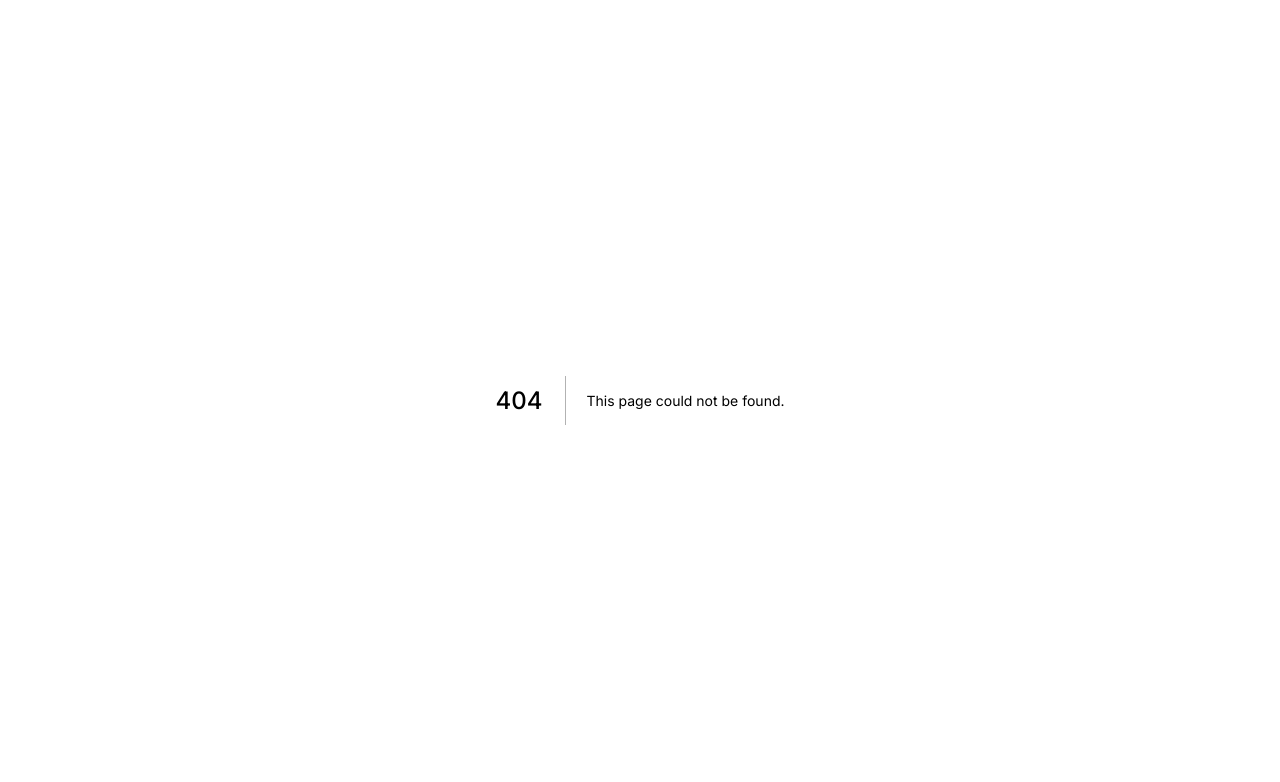
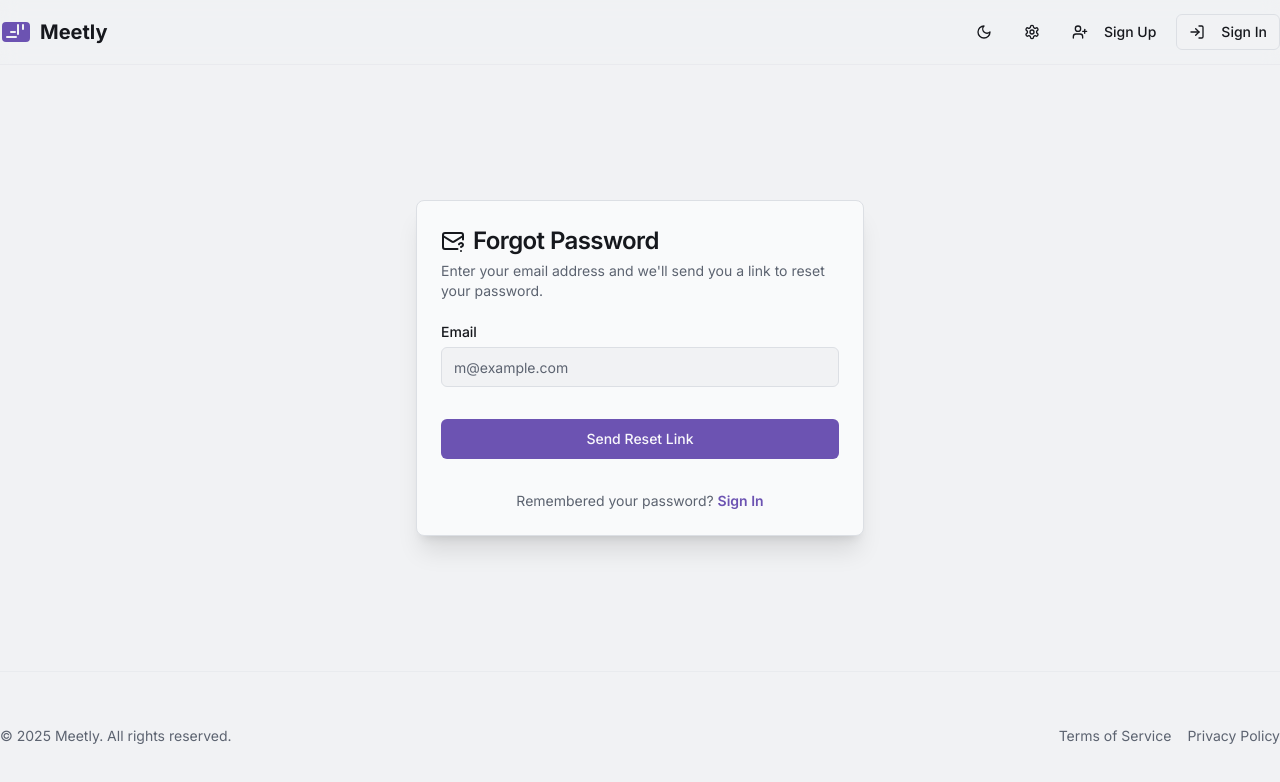
Before and after one commit to m6tm/meetly, a Next.js app: page /forgot-password in a window 1280 px wide. Before the commit this address had no page. Shown: the top 782 px of the page. Built offline with nearby package versions, Linux system fonts and the light colour scheme.

Commit message:
Ajoute les pages "mot de passes oublié" et création d'un nouveau mot de

```diff
--- /dev/null
+++ b/src/app/forgot-password/page.tsx
@@ -0,0 +1,16 @@
+
+import AppFooter from "@/components/layout/app-footer";
+import AppHeader from "@/components/layout/app-header";
+import ForgotPasswordForm from "@/components/auth/forgot-password-form";
+
+export default function ForgotPasswordPage() {
+  return (
+    <div className="flex flex-col min-h-screen bg-background">
+      <AppHeader />
+      <main className="flex-1 flex flex-col items-center justify-center p-4">
+        <ForgotPasswordForm />
+      </main>
+      <AppFooter />
+    </div>
+  );
+}
--- /dev/null
+++ b/src/app/reset-password/page.tsx
@@ -0,0 +1,16 @@
+
+import AppFooter from "@/components/layout/app-footer";
+import AppHeader from "@/components/layout/app-header";
+import ResetPasswordForm from "@/components/auth/reset-password-form";
+
+export default function ResetPasswordPage() {
+  return (
+    <div className="flex flex-col min-h-screen bg-background">
+      <AppHeader />
+      <main className="flex-1 flex flex-col items-center justify-center p-4">
+        <ResetPasswordForm />
+      </main>
+      <AppFooter />
+    </div>
+  );
+}
--- /dev/null
+++ b/src/components/auth/forgot-password-form.tsx
@@ -0,0 +1,81 @@
+
+'use client';
+
+import React, { useState } from 'react';
+import Link from 'next/link';
+import { Button } from '@/components/ui/button';
+import { Card, CardContent, CardDescription, CardFooter, CardHeader, CardTitle } from '@/components/ui/card';
+import { Input } from '@/components/ui/input';
+import { Label } from '@/components/ui/label';
+import { MailQuestion } from 'lucide-react';
+
+export default function ForgotPasswordForm() {
+  const [email, setEmail] = useState('');
+  const [isLoading, setIsLoading] = useState(false);
+  const [error, setError] = useState<string | null>(null);
+  const [successMessage, setSuccessMessage] = useState<string | null>(null);
+
+  const handleSubmit = async (event: React.FormEvent<HTMLFormElement>) => {
+    event.preventDefault();
+    setIsLoading(true);
+    setError(null);
+    setSuccessMessage(null);
+    console.log('Forgot Password submitted for:', email);
+    // Placeholder for actual forgot password logic
+    // Simulate API call
+    await new Promise(resolve => setTimeout(resolve, 1000));
+    // Example success:
+    setSuccessMessage('If an account exists for this email, a password reset link has been sent.');
+    // Example error:
+    // setError('Failed to send reset link. Please try again.');
+    setIsLoading(false);
+  };
+
+  return (
+    <Card className="w-full max-w-md shadow-xl">
+      <CardHeader className="space-y-1">
+        <CardTitle className="text-2xl flex items-center">
+          <MailQuestion className="mr-2 h-6 w-6" /> Forgot Password
+        </CardTitle>
+        <CardDescription>Enter your email address and we&apos;ll send you a link to reset your password.</CardDescription>
+      </CardHeader>
+      <form onSubmit={handleSubmit}>
+        <CardContent className="grid gap-4">
+          {error && (
+            <div className="p-3 rounded-md bg-destructive/10 text-destructive border border-destructive/30 text-sm">
+              {error}
+            </div>
+          )}
+          {successMessage && (
+            <div className="p-3 rounded-md bg-primary/10 text-primary border border-primary/30 text-sm">
+              {successMessage}
+            </div>
+          )}
+          <div className="grid gap-2">
+            <Label htmlFor="email">Email</Label>
+            <Input
+              id="email"
+              type="email"
+              placeholder="m@example.com"
+              required
+              value={email}
+              onChange={(e) => setEmail(e.target.value)}
+              disabled={isLoading || !!successMessage}
+            />
+          </div>
+          <Button className="w-full mt-4" type="submit" disabled={isLoading || !!successMessage}>
+            {isLoading ? 'Sending...' : 'Send Reset Link'}
+          </Button>
+        </CardContent>
+      </form>
+      <CardFooter className="flex flex-col gap-4 pt-2">
+        <p className="text-sm text-muted-foreground text-center">
+          Remembered your password?{' '}
+          <Link href="/signin" className="font-semibold text-primary hover:underline">
+            Sign In
+          </Link>
+        </p>
+      </CardFooter>
+    </Card>
+  );
+}
--- /dev/null
+++ b/src/components/auth/reset-password-form.tsx
@@ -0,0 +1,115 @@
+
+'use client';
+
+import React, { useState } from 'react';
+import Link from 'next/link';
+import { Button } from '@/components/ui/button';
+import { Card, CardContent, CardDescription, CardFooter, CardHeader, CardTitle } from '@/components/ui/card';
+import { Input } from '@/components/ui/input';
+import { Label } from '@/components/ui/label';
+import { KeyRound } from 'lucide-react'; // Or LockKeyhole
+
+export default function ResetPasswordForm() {
+  const [password, setPassword] = useState('');
+  const [confirmPassword, setConfirmPassword] = useState('');
+  const [isLoading, setIsLoading] = useState(false);
+  const [error, setError] = useState<string | null>(null);
+  const [successMessage, setSuccessMessage] = useState<string | null>(null);
+
+  // In a real app, you'd get the reset token from the URL query parameters
+  // const searchParams = useSearchParams();
+  // const token = searchParams.get('token');
+  // React.useEffect(() => {
+  //   if (!token) {
+  //     setError("Invalid or missing reset token.");
+  //   }
+  // }, [token]);
+
+  const handleSubmit = async (event: React.FormEvent<HTMLFormElement>) => {
+    event.preventDefault();
+    setIsLoading(true);
+    setError(null);
+    setSuccessMessage(null);
+
+    if (password !== confirmPassword) {
+      setError("Passwords don't match.");
+      setIsLoading(false);
+      return;
+    }
+
+    // if (!token) {
+    //   setError("Invalid or missing reset token. Cannot reset password.");
+    //   setIsLoading(false);
+    //   return;
+    // }
+
+    console.log('Reset Password submitted with new password.');
+    // Placeholder for actual reset password logic
+    // await resetPasswordWithToken(token, password);
+    await new Promise(resolve => setTimeout(resolve, 1000));
+
+    setSuccessMessage('Your password has been successfully reset. You can now sign in with your new password.');
+    // Example error:
+    // setError('Failed to reset password. The link may be invalid or expired.');
+    setIsLoading(false);
+  };
+
+  return (
+    <Card className="w-full max-w-md shadow-xl">
+      <CardHeader className="space-y-1">
+        <CardTitle className="text-2xl flex items-center">
+          <KeyRound className="mr-2 h-6 w-6" /> Reset Password
+        </CardTitle>
+        <CardDescription>Enter your new password below.</CardDescription>
+      </CardHeader>
+      <form onSubmit={handleSubmit}>
+        <CardContent className="grid gap-4">
+          {error && (
+            <div className="p-3 rounded-md bg-destructive/10 text-destructive border border-destructive/30 text-sm">
+              {error}
+            </div>
+          )}
+          {successMessage && (
+            <div className="p-3 rounded-md bg-primary/10 text-primary border border-primary/30 text-sm">
+              {successMessage}
+            </div>
+          )}
+          <div className="grid gap-2">
+            <Label htmlFor="password">New Password</Label>
+            <Input
+              id="password"
+              type="password"
+              required
+              value={password}
+              onChange={(e) => setPassword(e.target.value)}
+              disabled={isLoading || !!successMessage}
+            />
+          </div>
+          <div className="grid gap-2">
+            <Label htmlFor="confirm-password">Confirm New Password</Label>
+            <Input
+              id="confirm-password"
+              type="password"
+              required
+              value={confirmPassword}
+              onChange={(e) => setConfirmPassword(e.target.value)}
+              disabled={isLoading || !!successMessage}
+            />
+          </div>
+          <Button className="w-full mt-4" type="submit" disabled={isLoading || !!successMessage}>
+            {isLoading ? 'Resetting Password...' : 'Reset Password'}
+          </Button>
+        </CardContent>
+      </form>
+      {successMessage && (
+         <CardFooter className="flex flex-col gap-4 pt-2">
+          <p className="text-sm text-muted-foreground text-center">
+            <Link href="/signin" className="font-semibold text-primary hover:underline">
+              Proceed to Sign In
+            </Link>
+          </p>
+        </CardFooter>
+      )}
+    </Card>
+  );
+}
--- a/src/components/auth/sign-in-form.tsx
+++ b/src/components/auth/sign-in-form.tsx
@@ -62,7 +62,15 @@ export default function SignInForm() {
             />
           </div>
           <div className="grid gap-2">
-            <Label htmlFor="password">Password</Label>
+            <div className="flex items-center justify-between">
+              <Label htmlFor="password">Password</Label>
+              <Link
+                href="/forgot-password"
+                className="text-sm font-medium text-primary hover:underline"
+              >
+                Forgot Password?
+              </Link>
+            </div>
             <Input
               id="password"
               type="password"
```
